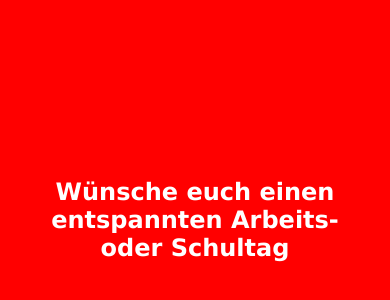
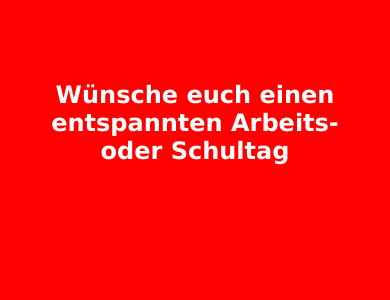
Before and after one commit to jung-philip/nickolausFamilie, a plain HTML site: page secondPage.html in a window 390 px wide. Shown: the part 236-536 px from the top of the page. Drawn offline with Linux system fonts and the light colour scheme.

Commit message:
style update

```diff
--- a/style.css
+++ b/style.css
@@ -57,6 +57,7 @@ img {
         background-color: black;
     }
     #bodyTwo {
-        margin-top: 100%;
+        margin: 75% 0;
+
     }
 }
```
